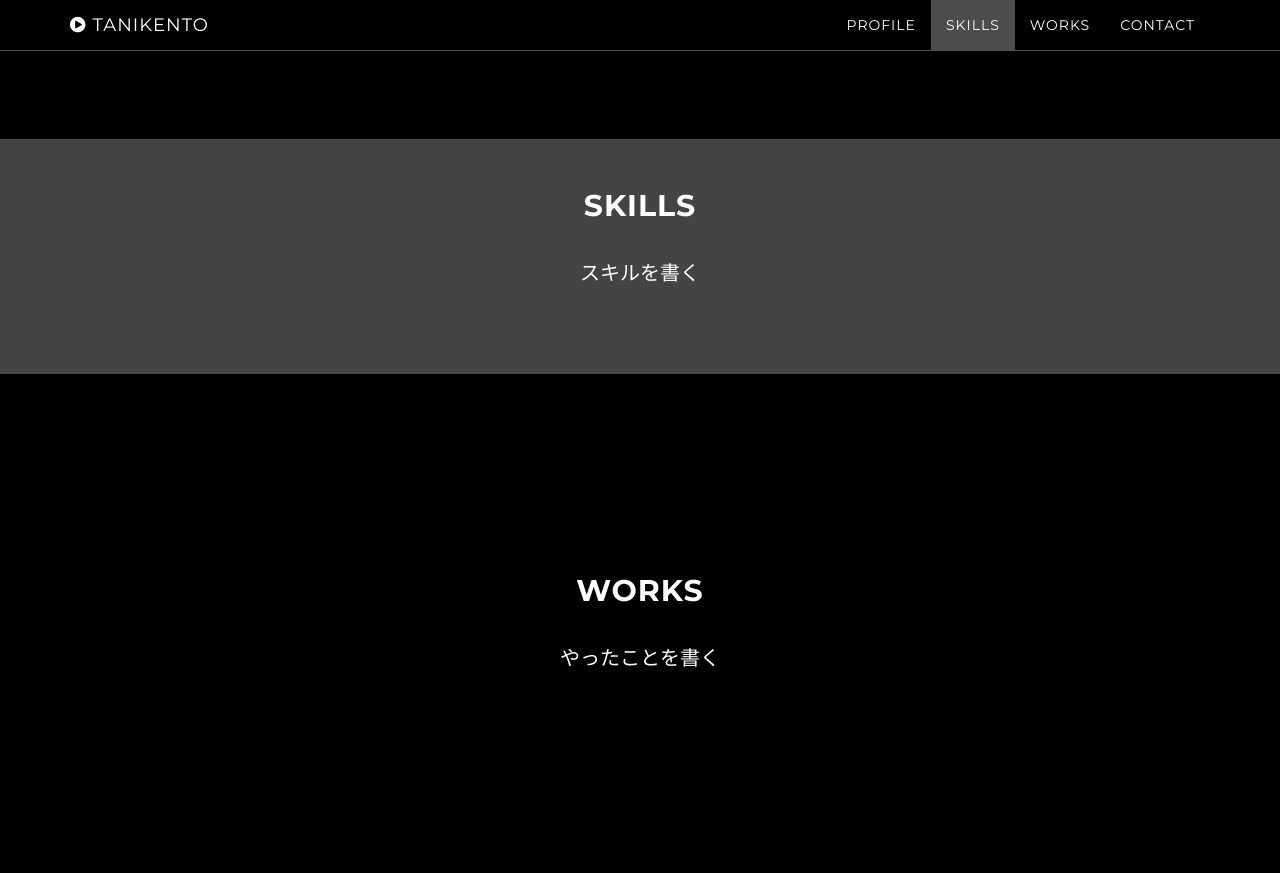
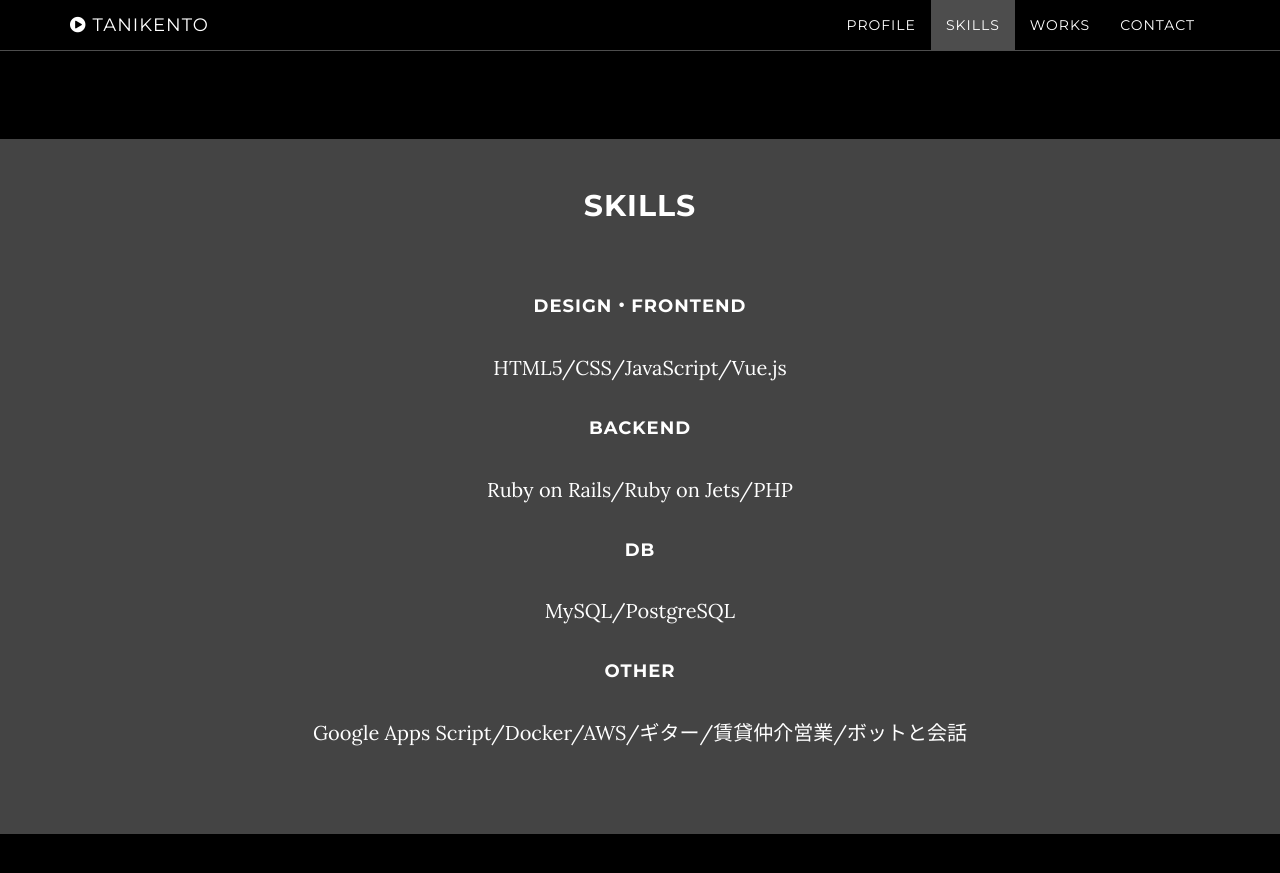
Before and after one commit to tanikento/tanikento.github.io, a Jekyll site: the page built from index.html, in a window 1280 px wide and 900 px high, scrolled down 1671 px. Shown: the top 873 px of the window. Built offline with Jekyll 4.4.1, drawn with Linux system fonts in a browser that asks for light colours.

Commit message:
feat: スキル・ワーク完成

```diff
--- a/_includes/contact.html
+++ b/_includes/contact.html
@@ -3,7 +3,7 @@
         <div class="images-section">
             <div class="container">
                 <div class="col-lg-8 col-lg-offset-2">
-                    <h2>Contact</h2>
+                    <h2>Contact</h2><br><br>
                     <ul class="list-inline banner-social-buttons">
                         <li>
                             <a href="mailto:{{ site.email }}" class="btn btn-default btn-lg"><i class="fa fa-envelope fa-fw"></i> <span class="network-name">email</span></a>
--- a/_includes/skills.html
+++ b/_includes/skills.html
@@ -3,8 +3,15 @@
         <div class="images-section">
             <div class="container">
                 <div class="col-lg-8 col-lg-offset-2">
-                    <h2>Skills</h2>
-                    <p>スキルを書く</p>
+                    <h2>Skills</h2><br><br>
+                    <h4>design・frontend</h4>
+                    <p>HTML5/CSS/JavaScript/Vue.js</p>
+                    <h4>backend</h4>
+                    <p>Ruby on Rails/Ruby on Jets/PHP</p>
+                    <h4>DB</h4>
+                    <p>MySQL/PostgreSQL</p>
+                    <h4>other</h4>
+                    <p>Google Apps Script/Docker/AWS/ギター/賃貸仲介営業/ボットと会話</p>
                 </div>
             </div>
         </div>
--- a/_includes/works.html
+++ b/_includes/works.html
@@ -2,8 +2,19 @@
     <section id="works" class="container content-section text-center">
         <div class="row">
             <div class="col-lg-8 col-lg-offset-2">
-                <h2>Works</h2>
-                <p>やったことを書く</p>
+                <h2>Works</h2><br><br>
+                <div class="row">
+                	<div class="col-xs-6 col-md-3">
+                		<a href="https://github.com/tanikento/tanikento.github.io" class="thumbnail" target="_blank">
+                			<img src="/img/portfolio.png" style="height: 120px">
+                		</a>
+                	</div>
+                	<div class="col-xs-6 col-md-3">
+                		<a href="https://bzsonglist.glideapp.io/" class="thumbnail" target="_blank">
+                			<img src="/img/bz-song-list.png" style="height: 120px">
+                		</a>
+                	</div>
+                </div>
             </div>
         </div>
     </section>
```
Also changed, not shown: img/bz-song-list.png (added), img/portfolio.png (added).
